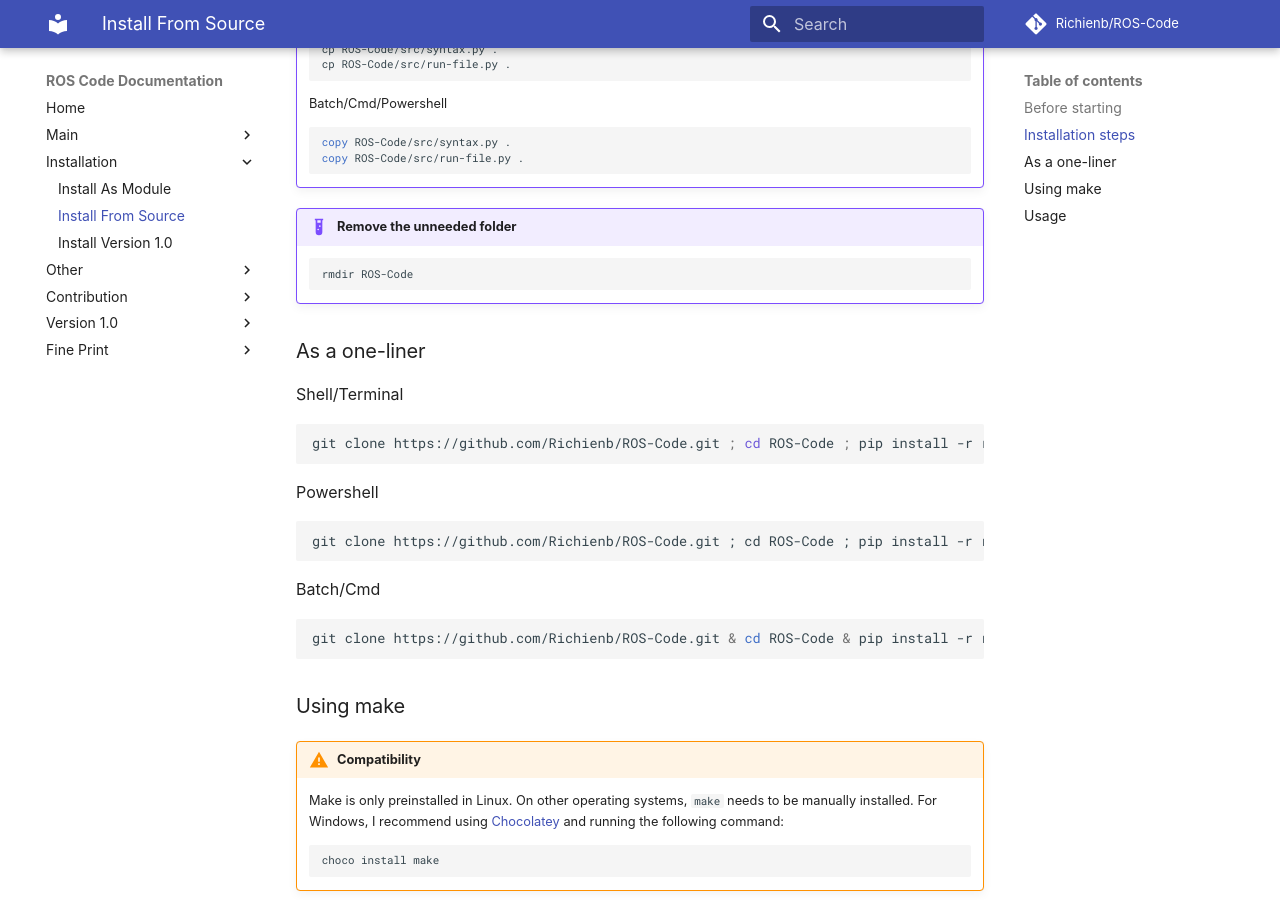
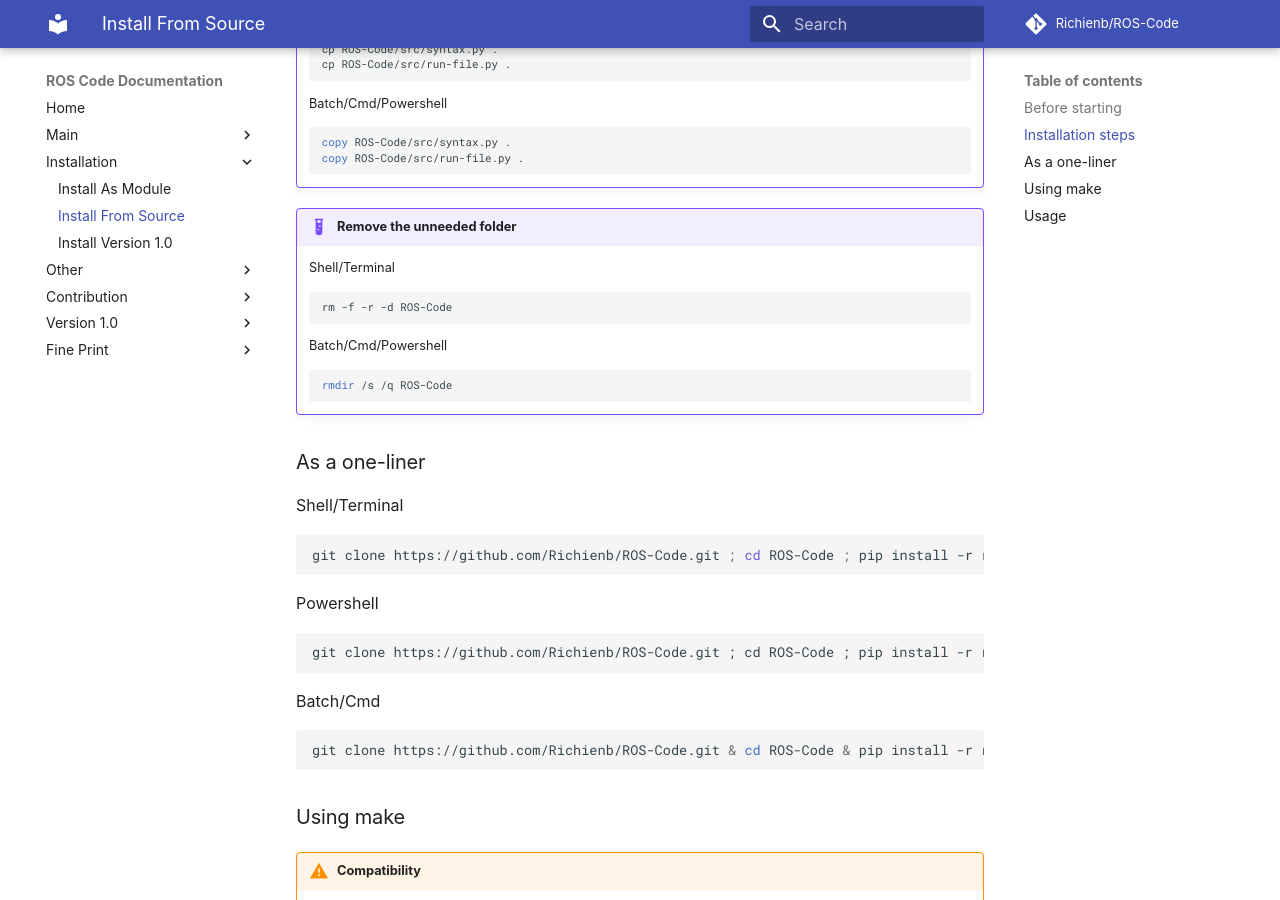
Before and after one commit to Richienb/ROS-Code, an MkDocs documentation site: the page built from docs/install-source.md, in a window 1280 px wide and 900 px high, scrolled down 942 px. Built offline with MkDocs 1.6.1 and Material for MkDocs 9.7.7, drawn with Linux system fonts in a browser that asks for light colours; some web fonts are replaced; comment, search, counter and statistics services are not loaded; old or Windows-style settings are respelled for this version of MkDocs.

Commit message:
Fix delete code

````diff
--- a/docs/install-source.md
+++ b/docs/install-source.md
@@ -40,25 +40,33 @@
     ```
 
 !!! example "Remove the unneeded folder"
+    Shell/Terminal
     ```sh
-    rmdir ROS-Code
+    rm -f -r -d ROS-Code
     ```
+
+    Batch/Cmd/Powershell
+    ```bat
+    rmdir /s /q ROS-Code
+    ```
+
+
 
 ### As a one-liner
 
 Shell/Terminal
 ```sh
-git clone https://github.com/Richienb/ROS-Code.git ; cd ROS-Code ; pip install -r requirements.txt ; cd .. ; cp ROS-Code/src/syntax.py . ; cp ROS-Code/src/run-file.py . ; rmdir ROS-Code
+git clone https://github.com/Richienb/ROS-Code.git ; cd ROS-Code ; pip install -r requirements.txt ; cd .. ; cp ROS-Code/src/syntax.py . ; cp ROS-Code/src/run-file.py . ; rm -f -r -d ROS-Code
 ```
 
 Powershell
 ```bat
-git clone https://github.com/Richienb/ROS-Code.git ; cd ROS-Code ; pip install -r requirements.txt ; cd .. ; copy ROS-Code/src/syntax.py . ; copy ROS-Code/src/run-file.py . ; rmdir ROS-Code
+git clone https://github.com/Richienb/ROS-Code.git ; cd ROS-Code ; pip install -r requirements.txt ; cd .. ; copy ROS-Code/src/syntax.py . ; copy ROS-Code/src/run-file.py . ; rmdir /s /q ROS-Code
 ```
 
 Batch/Cmd
 ```bat
-git clone https://github.com/Richienb/ROS-Code.git & cd ROS-Code & pip install -r requirements.txt & cd .. & copy ROS-Code/src/syntax.py . & copy ROS-Code/src/run-file.py . & rmdir ROS-Code
+git clone https://github.com/Richienb/ROS-Code.git & cd ROS-Code & pip install -r requirements.txt & cd .. & copy ROS-Code/src/syntax.py . & copy ROS-Code/src/run-file.py . & rmdir /s /q ROS-Code
 ```
 
 ### Using make
````
